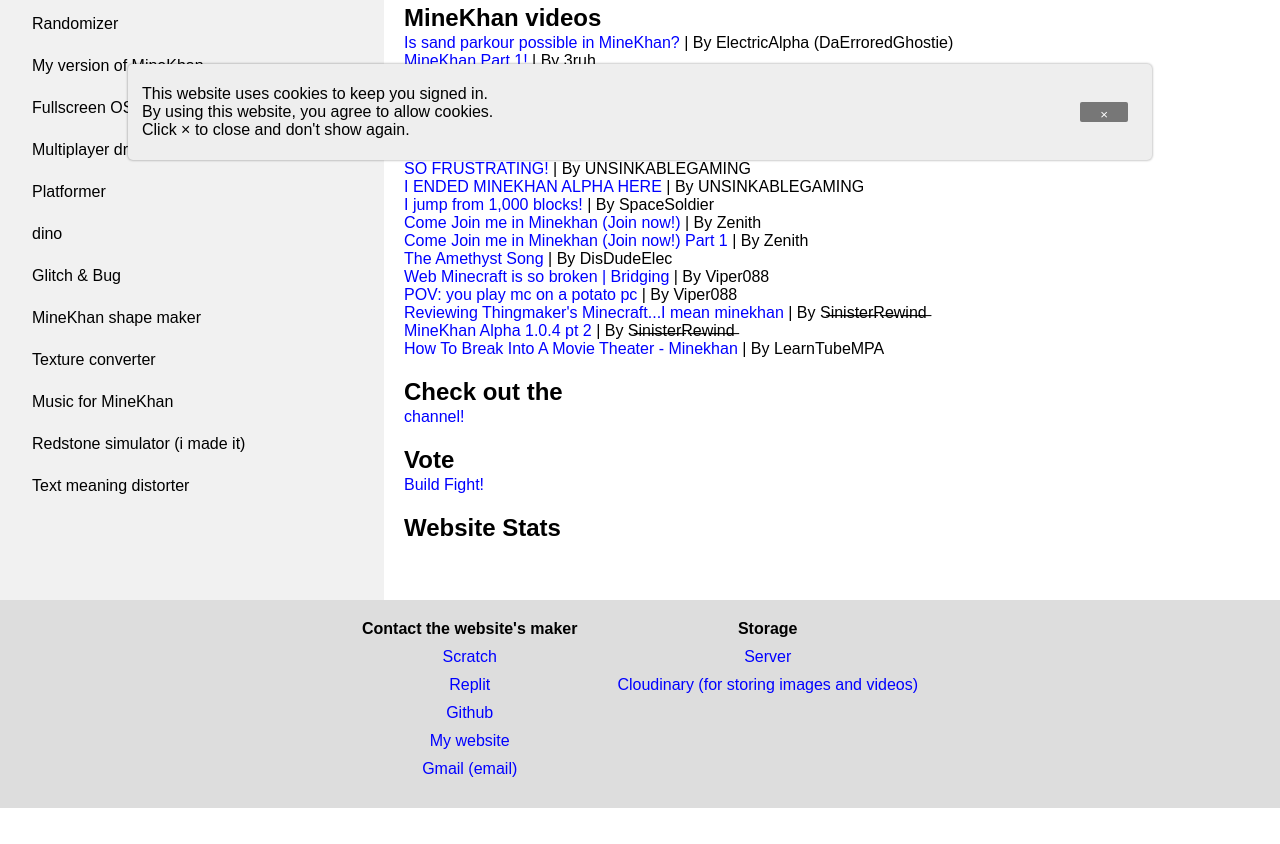
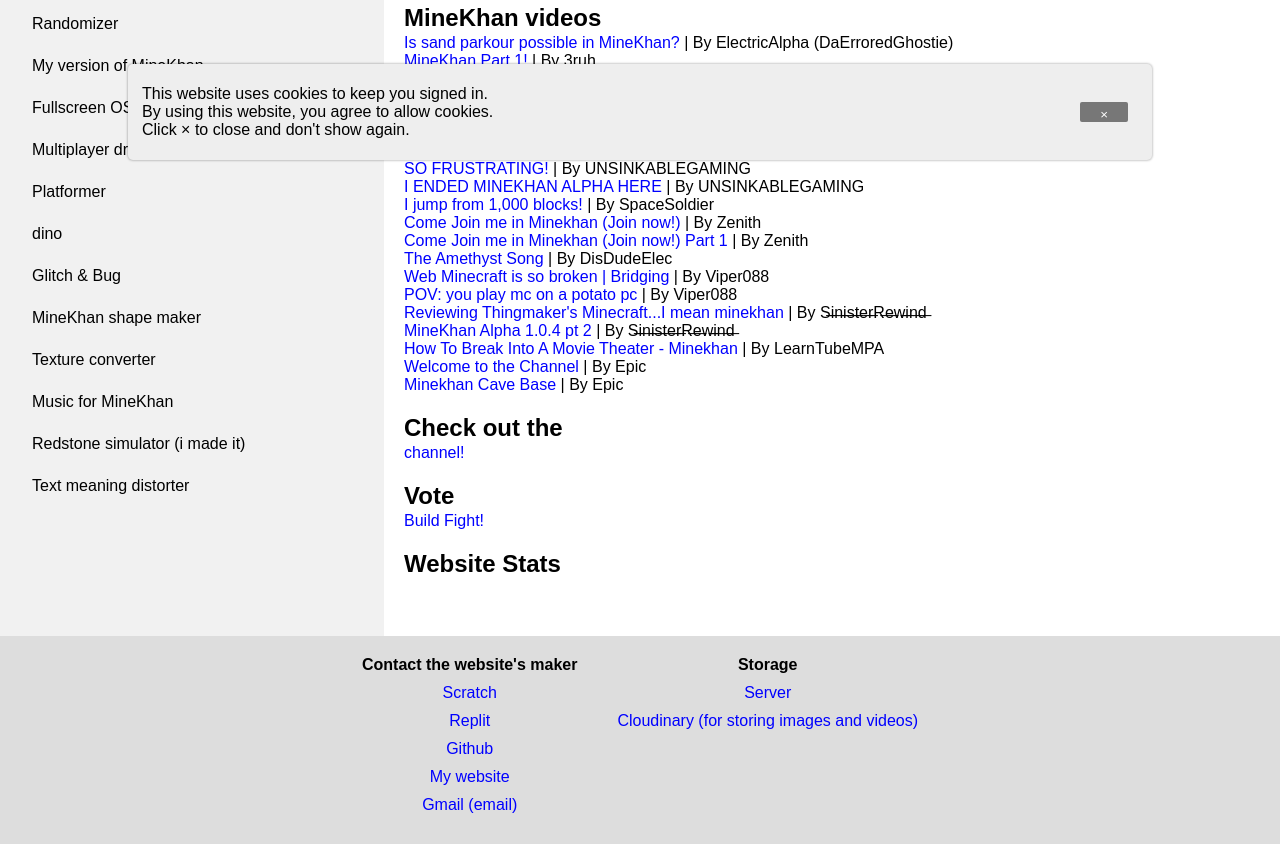
Before and after one commit to thingMake/website, a plain HTML site: page website/website.html in a window 1280 px wide. Shown: the part 620-1464 px from the top of the page. Before the commit the page ends 1428 px from the top, so only its background shows below. Drawn offline with Linux system fonts and the light colour scheme; no server answers.

Commit message:
More links

```diff
--- a/website/website.html
+++ b/website/website.html
@@ -284,6 +284,8 @@ SpaceSoldier<br>
     <a href="https://www.youtube.com/watch?v=ewGSlYjMXTc">Reviewing Thingmaker's Minecraft...I mean minekhan</a> | By S̶i̶n̶i̶s̶t̶e̶r̶R̶e̶w̶i̶n̶d̶<br>
     <a href="https://youtube.com/watch?v=DuspexkBk-A">MineKhan Alpha 1.0.4 pt 2</a> | By S̶i̶n̶i̶s̶t̶e̶r̶R̶e̶w̶i̶n̶d̶<br>
     <a href="https://www.youtube.com/watch?v=0cunBXfubPI">How To Break Into A Movie Theater - Minekhan</a> | By LearnTubeMPA<br>
+    <a href="https://www.youtube.com/watch?v=hl_aUXgUs4U">Welcome to the Channel</a> | By Epic<br>
+    <a href="https://www.youtube.com/watch?v=eg27lsU7COU">Minekhan Cave Base</a> | By Epic<br>
 
     <h2>Check out the</h2>
     <a href="https://www.youtube.com/channel/UCHEaU7t-GJ3XWOBtbbfsyPg">channel!</a>
```
